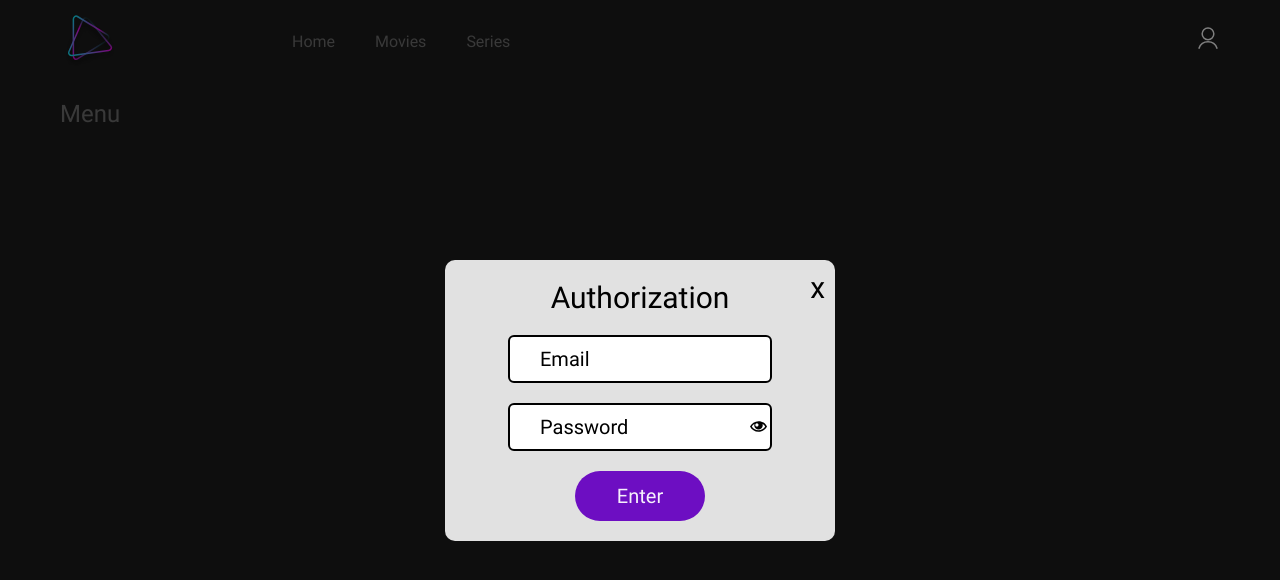
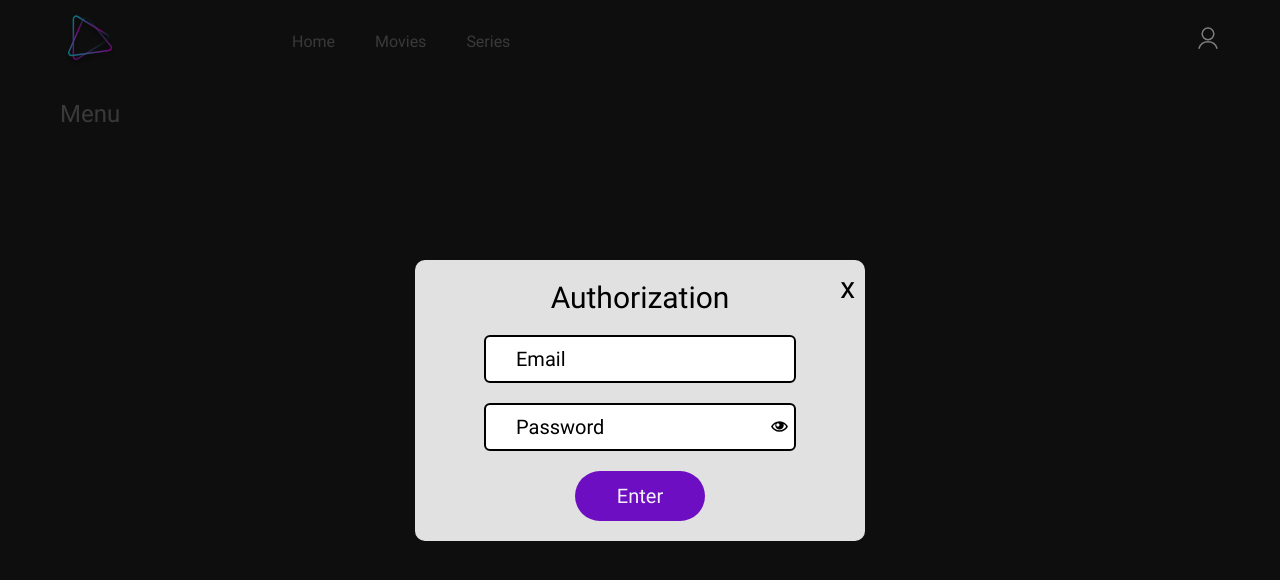
Before and after one commit to DmitriiPavlyuchenko/cinema, a Vue app: page / in a window 1280 px wide. Both pictures are taken after a click on the button 1208 px from the left and 40 px from the top of the page. Shown: the top 580 px of the page. Built offline with nearby package versions, Linux system fonts and the light colour scheme.

Commit message:
Feature (sign-in) add close modal on overlay click

```diff
--- a/src/components/modals/SignInModal.vue
+++ b/src/components/modals/SignInModal.vue
@@ -1,5 +1,5 @@
 <template>
-  <ModalBase :isModalOpen="isModalOpen" @closeModal="$emit('closeModal')">
+  <ModalBase :isModalOpen="isModalOpen" @closeModal="close">
     <template #header>
       <span :class="$style['modal-title']">Authorization</span>
     </template>
@@ -88,6 +88,10 @@ export default defineComponent({
         this.type = typePassword;
       }
     },
+
+    close() {
+      this.$emit("closeModal");
+    },
   },
 });
 </script>
--- a/src/components/ui/ModalBase.vue
+++ b/src/components/ui/ModalBase.vue
@@ -1,12 +1,8 @@
 <template>
   <ZoomTransition>
-    <div v-if="isModalOpen" :class="$style['modal-mask']">
+    <div v-if="isModalOpen" :class="$style['modal-mask']" @click="close">
       <div :class="$style['modal-wrapper']">
-        <div
-          :class="$style['modal-container']"
-          role="dialog"
-          @showModal="$emit('showModal')"
-        >
+        <div :class="$style['modal-container']" role="dialog" @click.stop>
           <div :class="$style['modal-header']">
             <slot name="header"></slot>
           </div>
@@ -18,9 +14,7 @@
               <ButtonBase :class="$style['modal-button']"> OK</ButtonBase>
             </slot>
           </div>
-          <ButtonBase
-            :class="$style['modal-close']"
-            @click="$emit('closeModal')"
+          <ButtonBase :class="$style['modal-close']" @click="close"
             >x
           </ButtonBase>
         </div>
@@ -43,6 +37,24 @@ export default defineComponent({
     },
   },
   emits: ["closeModal"],
+  mounted() {
+    document.addEventListener("keydown", this.handleKeydown);
+  },
+  beforeUnmount() {
+    document.removeEventListener("keydown", this.handleKeydown);
+  },
+
+  methods: {
+    handleKeydown(event) {
+      if (this.isModalOpen && event.key === "Escape") {
+        this.close();
+      }
+    },
+
+    close() {
+      this.$emit("closeModal");
+    },
+  },
 });
 </script>
 
@@ -64,11 +76,12 @@ export default defineComponent({
 }
 
 .modal-wrapper {
+  width: 100%;
 }
 
 .modal-container {
   position: relative;
-  max-width: 30rem;
+  max-width: 22.5rem;
   width: 100%;
   min-height: 10rem;
   margin: 0 auto;
```
